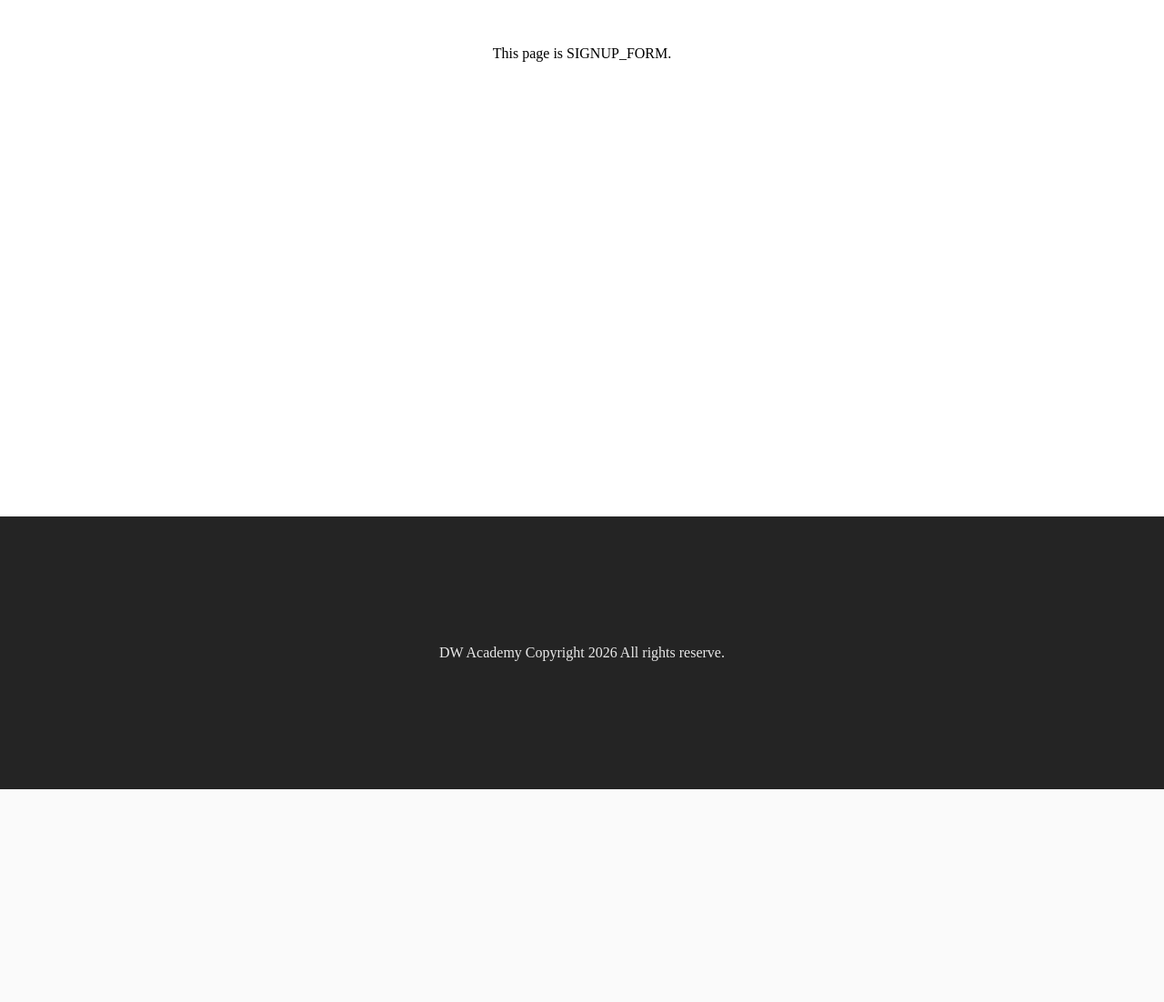
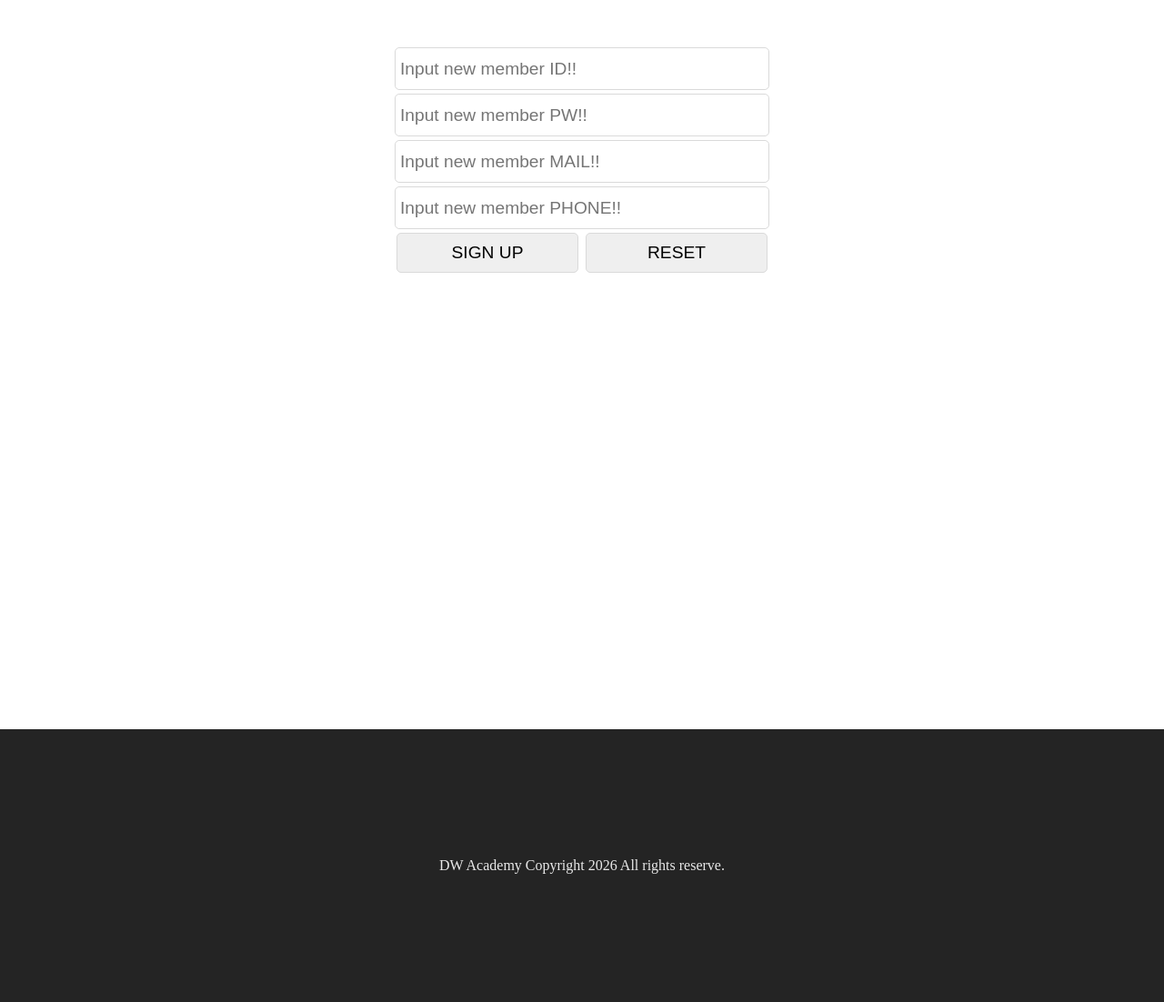
Before and after one commit to kgh260910/diaryServicePjt, a Java web app: page /view/member/signup_form.jsp in a window 1280 px wide. Shown: the part 112-1214 px from the top of the page at 91% size. Before the commit the page ends 980 px from the top, so only its background shows below. Run offline with Tomcat 11, a stand-in JSP engine, Linux system fonts and the light colour scheme.

Commit message:
common.css에 공통적으로 사용가능한 .basic_input {} css만들고, 쓰려는곳에 링크 및 쓰려는 위치에 class="basic_input" 붙여 사용

```diff
--- a/src/main/webapp/res/css/common.css
+++ b/src/main/webapp/res/css/common.css
@@ -11,3 +11,26 @@ a {
 a:hover {
 	text-decoration: underline;
 }
+
+
+.basic_input_button {
+	width: 200px;
+	padding: 10px 5px;
+	margin: 2px;
+	border: 1px solid #dadada;
+	border-radius: 5px;
+	font-size: 1.2em;
+	outline: none;
+	cursor: pointer;
+}
+
+.basic_input {
+	width: 400px;
+	height: 25px;
+	padding: 10px 5px;
+	margin: 2px;
+	border: 1px solid #dadada;
+	border-radius: 5px;
+	font-size: 1.2em;
+	outline: none;
+}
--- /dev/null
+++ b/src/main/webapp/res/css/member/signup_form.css
@@ -0,0 +1,31 @@
+article {
+	width: 1000px;
+	margin: 50px auto 500px;
+}
+
+article div.article_wrap {
+	text-align: center;
+}
+
+
+.basic_input_button {
+	width: 200px;
+	padding: 10px 5px;
+	margin: 2px;
+	border: 1px solid #dadada;
+	border-radius: 5px;
+	font-size: 1.2em;
+	outline: none;
+	cursor: pointer;
+}
+
+.basic_input {
+	width: 400px;
+	height: 25px;
+	padding: 10px 5px;
+	margin: 2px;
+	border: 1px solid #dadada;
+	border-radius: 5px;
+	font-size: 1.2em;
+	outline: none;
+}
--- a/src/main/webapp/view/member/signup_form.jsp
+++ b/src/main/webapp/view/member/signup_form.jsp
@@ -6,7 +6,7 @@
 <meta charset="UTF-8">
 <jsp:include page="../include/title.jsp" />
 
-<link href="./res/css/index.css" rel="stylesheet" type="text/css">
+<link href="./res/css/member/signup_form.css" rel="stylesheet" type="text/css">
 
 </head>
 <body>
@@ -18,7 +18,23 @@
 
 	<article>
 		<div class="article_wrap">
-			This page is SIGNUP_FORM.
+
+			<form
+				action="<%= request.getContextPath() %>/signup_confirm.mem"
+				name="signup_form"
+				method="post">
+
+				<input class="basic_input" type="text" name="memId" placeholder="Input new member ID!!">
+				<br>
+				<input class="basic_input" type="password" name="memPw" placeholder="Input new member PW!!">
+				<br>
+				<input class="basic_input" type="email" name="memMail" placeholder="Input new member MAIL!!">
+				<br>
+				<input class="basic_input" type="text" name="memPhone" placeholder="Input new member PHONE!!">
+				<br>
+				<input class="basic_input_button" type="button" value="SIGN UP">
+				<input class="basic_input_button" type="reset" value="RESET">
+			</form>
 		</div>
 	</article>
 
```
Also changed, not shown: src/main/java/com/office/member/MemberController.java (+12 -0 lines), 2 other files.
